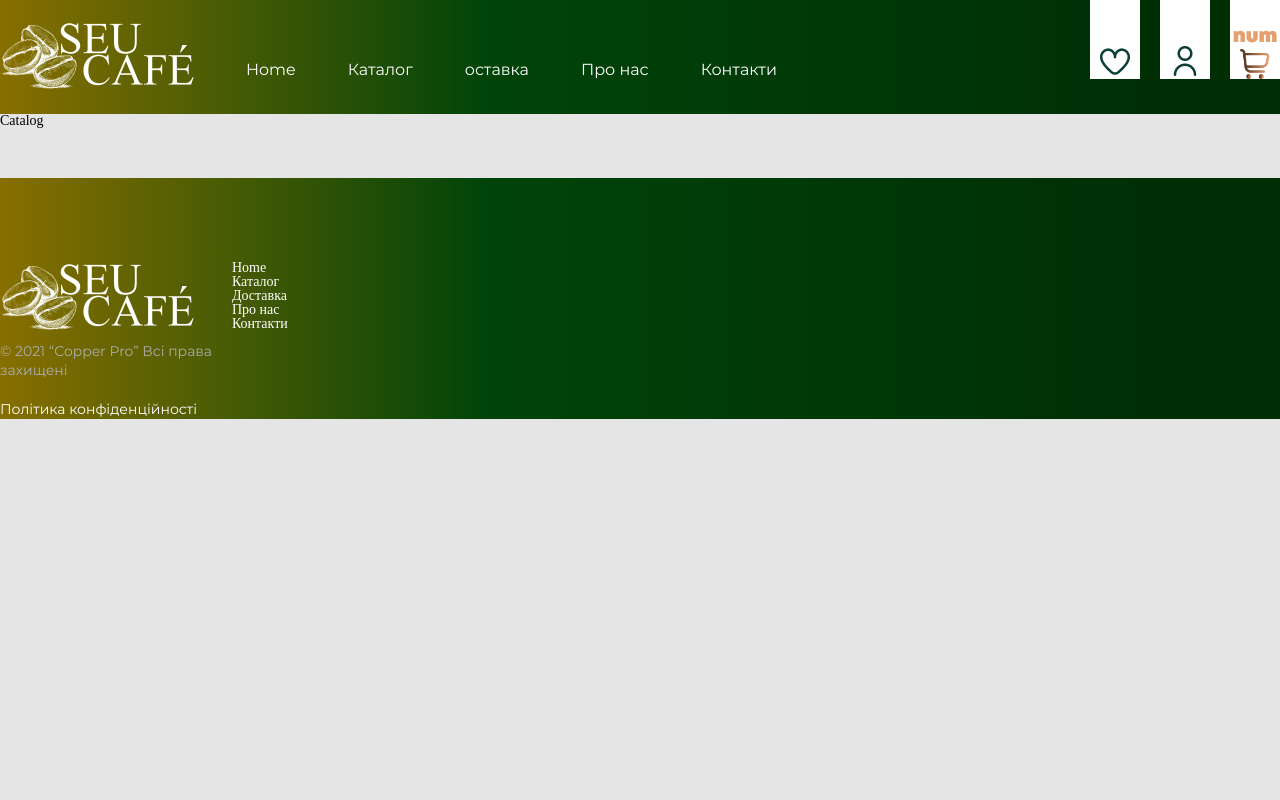
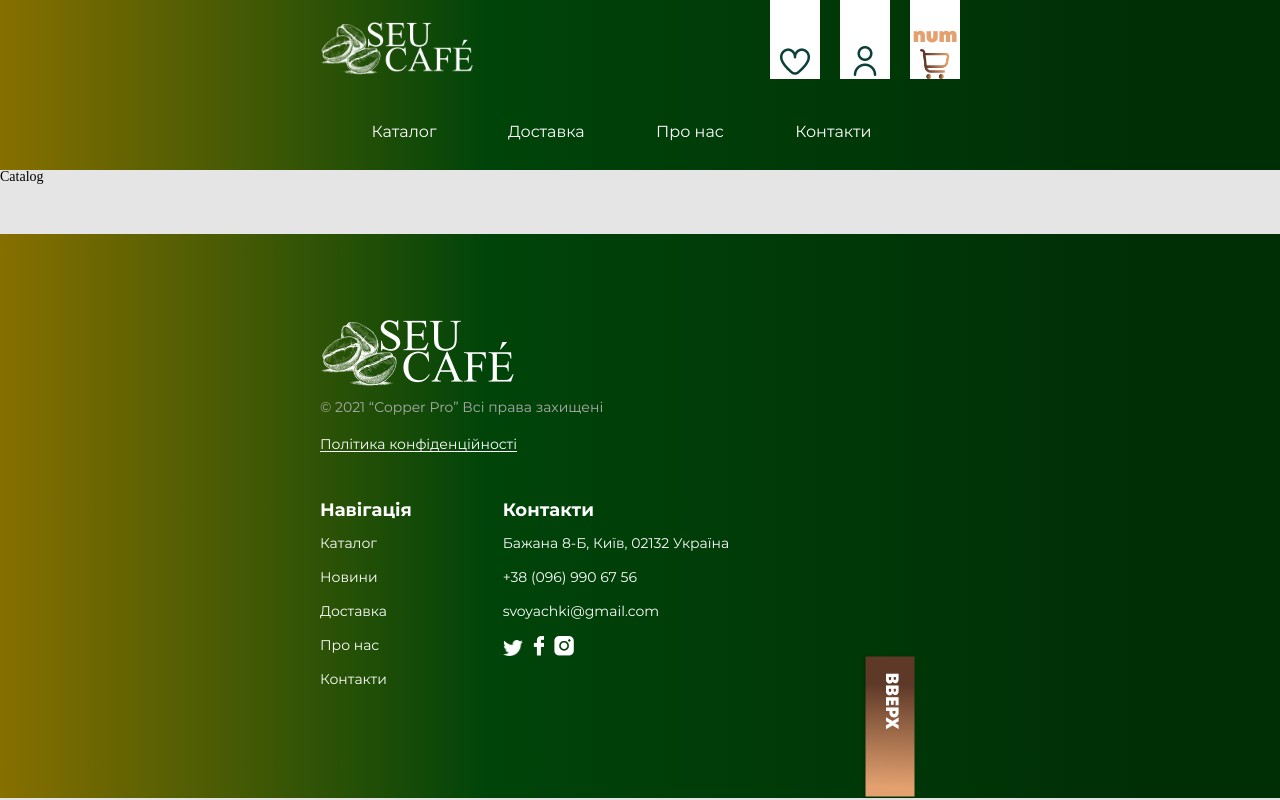
Before and after one commit to IgorDobryansky/final_project, a React (Vite) app: page /final_project/catalog in a window 1280 px wide. Built offline with nearby package versions, Linux system fonts and the light colour scheme.

Commit message:
completed work on the header and footer.

```diff
--- a/src/components/footer/Footer.jsx
+++ b/src/components/footer/Footer.jsx
@@ -1,11 +1,20 @@
 import React from "react";
 import { Link } from "react-router-dom";
+import Button from "@mui/material/Button";
 
 import "../../styles/_footer.scss";
 
 import mainLogo from "../../assets/images/footer/main-logo.png";
 
+import twitterLogo from "../../assets/images/footer/twitter-logo.png";
+import facebookLogo from "../../assets/images/footer/facebook-logo.png";
+import instagramLogo from "../../assets/images/footer/instagram-logo.png";
+
 function Footer() {
+  const scrollToTop = () => {
+    window.scrollTo({ top: 0, behavior: "smooth" });
+  };
+
   return (
     <div className="footer">
       <div className="footer-wrapper">
@@ -14,13 +23,15 @@ function Footer() {
           <p>© 2021 “Copper Pro” Всі права захищені</p>
           <Link to="/final_project/privacy">Політика конфіденційності</Link>
         </div>
+        <div className="navbar">
           <div className="nav">
+            <h1 className="nav__title">Навігація</h1>
             <ul>
               <li>
-              <Link to="/final_project">Home</Link>
+                <Link to="/final_project/catalog">Каталог</Link>
               </li>
               <li>
-              <Link to="/final_project/catalog">Каталог</Link>
+                <Link to="/final_project/news">Новини</Link>
               </li>
               <li>
                 <Link to="/final_project/delivery">Доставка</Link>
@@ -33,6 +44,43 @@ function Footer() {
               </li>
             </ul>
           </div>
+          <div className="contacts">
+            <h1 className="contacts__title">Контакти</h1>
+            <ul>
+              <li>Бажана 8-Б, Київ, 02132 Україна</li>
+              <li>+38 (096) 990 67 56</li>
+              <li>svoyachki@gmail.com</li>
+              <li>
+                <a href="https://www.twitter.com/">
+                  <img
+                    className="contacts-list__item-img"
+                    src={twitterLogo}
+                    alt=""
+                  />
+                </a>
+                <a href="https://www.facebook.com/">
+                  <img
+                    className="contacts-list__item-img facebook-img"
+                    src={facebookLogo}
+                    alt=""
+                  />
+                </a>
+                <a href="https://www.instagram.com/">
+                  <img
+                    className="contacts-list__item-img"
+                    src={instagramLogo}
+                    alt=""
+                  />
+                </a>
+              </li>
+            </ul>
+          </div>
+          <div className="ontop-wrapper">
+            <Button onClick={scrollToTop} variant="contained" color="primary">
+              ВВЕРХ
+            </Button>
+          </div>
+        </div>
       </div>
     </div>
   );
--- a/src/components/header/Header.jsx
+++ b/src/components/header/Header.jsx
@@ -1,4 +1,4 @@
-import React from "react";
+import React, { useState, useEffect, useRef } from "react";
 import { Link } from "react-router-dom";
 
 import "../../styles/_header.scss";
@@ -6,9 +6,32 @@ import "../../styles/_header.scss";
 import mainLogo from "../../assets/images/header/main-logo.png";
 import heartLogo from "../../assets/images/header/heart-logo.png";
 import cabinetLogo from "../../assets/images/header/cabinet-logo.png";
-import carttLogo from "../../assets/images/header/shopping-cart-logo.png";
+import cartLogo from "../../assets/images/header/shopping-cart-logo.png";
+
+import menuBtn from "../../assets/images/header/header-menu-btn.png";
 
 function Header() {
+  const [isMenuOpen, setMenuOpen] = useState(false);
+  const menuRef = useRef(null);
+
+  const toggleMenu = () => {
+    setMenuOpen(!isMenuOpen);
+  };
+
+  const handleOutsideClick = (event) => {
+    if (menuRef.current && !menuRef.current.contains(event.target)) {
+      setMenuOpen(false);
+    }
+  };
+
+  useEffect(() => {
+    document.addEventListener("click", handleOutsideClick);
+
+    return () => {
+      document.removeEventListener("click", handleOutsideClick);
+    };
+  }, []);
+
   return (
     <div className="header">
       <div className="header-wrapper">
@@ -18,13 +41,10 @@ function Header() {
         <div className="nav">
           <ul className="nav-list">
             <li>
-              <Link to="/final_project">Home</Link>
-            </li>
-            <li>
               <Link to="/final_project/catalog">Каталог</Link>
             </li>
             <li>
-              <Link to="/final_project/delivery">оставка</Link>
+              <Link to="/final_project/delivery">Доставка</Link>
             </li>
             <li>
               <Link to="/final_project/aboutUs">Про нас</Link>
@@ -33,28 +53,58 @@ function Header() {
               <Link to="/final_project/contacts">Контакти</Link>
             </li>
           </ul>
-
-          <ul className="nav-other">
+        </div>
+        <div className="pages">
+          <ul className="pages-list">
             <li>
-              <Link to="/final_project">
+              <Link to="/final_project/favorite">
                 <img src={heartLogo} alt="" />
               </Link>
             </li>
             <li>
-              <Link to="/final_project">
+              <Link to="/final_project/cabinet">
                 <img src={cabinetLogo} alt="" />
               </Link>
             </li>
             <li>
-              <Link to="/final_project">
+              <Link to="/final_project/cart">
                 <div>
                   <span>num</span>
-                  <img src={carttLogo} alt="" />
+                  <img src={cartLogo} alt="" />
                 </div>
               </Link>
             </li>
           </ul>
         </div>
+        <div className={`menu ${isMenuOpen ? "open" : ""}`} ref={menuRef}>
+          <button onClick={toggleMenu} type="button">
+            <img src={menuBtn} alt="" />
+          </button>
+          {isMenuOpen && (
+            <ul className="menu-list">
+              <li>
+                <Link to="/final_project/catalog">Каталог</Link>
+              </li>
+              <li>
+                <Link to="/final_project/delivery">Доставка</Link>
+              </li>
+              <li>
+                <Link to="/final_project/aboutUs">Про нас</Link>
+              </li>
+              <li>
+                <Link to="/final_project/contacts">Контакти</Link>
+              </li>
+              <li>
+                <Link to="/final_project/cart">Корзина</Link>
+              </li>
+              <p>
+                « Ми вчимо насолоджуватися кожною хвилиною »
+                <span>Степан Бандера</span>
+              </p>
+            </ul>
+          )}
+        </div>
+        {isMenuOpen && <div className="overlay" />}
       </div>
     </div>
   );
--- a/src/styles/_footer.scss
+++ b/src/styles/_footer.scss
@@ -10,15 +10,11 @@
   color: white;
   display: flex;
   justify-content: center;
-
-}
-
   .footer-wrapper {
     width: 1400px;
     display: flex;
-  padding-top: 83px;
-}
-
+    justify-content: space-between;
+    padding: 83px 0 47px 0;
     .privacy {
       display: flex;
       flex-direction: column;
@@ -40,8 +36,134 @@
         font-family: Montserrat;
         font-size: 14px;
         font-weight: 400;
+        letter-spacing: 0em;
+        text-align: left;
+        border-bottom: 1px solid white;
+      }
+    }
+    .navbar {
+      width: 70%;
+      display: flex;
+      justify-content: space-between;
+      .nav {
+        margin-left: 200px;
+        .nav__title {
+          color: white;
+          font-family: Montserrat;
+          font-size: 18px;
+          font-weight: 700;
+          line-height: 17px;
+          letter-spacing: 0em;
+          text-align: left;
+        }
+        li {
+          padding-top: 15px;
+          color: white;
+          font-family: Montserrat;
+          font-size: 14px;
+          font-weight: 400;
           line-height: 19px;
           letter-spacing: 0em;
           text-align: left;
+          a:hover {
+            text-decoration: underline;
           }
         }
+      }
+      .contacts {
+        .contacts__title {
+          color: white;
+          font-family: Montserrat;
+          font-size: 18px;
+          font-weight: 700;
+          line-height: 17px;
+          letter-spacing: 0em;
+          text-align: left;
+        }
+        li {
+          padding-top: 15px;
+          color: white;
+          font-family: Montserrat;
+          font-size: 14px;
+          font-weight: 400;
+          line-height: 19px;
+          letter-spacing: 0em;
+          text-align: left;
+
+          .contacts-list__item-img {
+            width: 20px;
+            margin-right: 10px;
+          }
+          .facebook-img {
+            width: 11px;
+          }
+        }
+      }
+      .ontop-wrapper {
+        margin-top: 200px;
+        display: flex;
+        justify-content: center;
+        align-items: flex-end;
+        button {
+          display: flex;
+          justify-content: flex-start;
+          height: 49px;
+          width: 140px;
+          border-radius: 0px;
+          background: linear-gradient(92.18deg, #5e3928 20.13%, #e4a16f 92.93%);
+          font-family: Mont;
+          font-size: 18px;
+          font-weight: 800;
+          line-height: 17px;
+          letter-spacing: 0em;
+          text-align: center;
+          transform: rotate(90deg);
+        }
+      }
+    }
+  }
+}
+
+@media screen and (min-width: 768px) and (max-width: 1399px) {
+  .footer {
+    .footer-wrapper {
+      width: 640px;
+      flex-direction: column;
+      align-items: flex-start;
+      .navbar {
+        width: 100%;
+        padding-top: 50px;
+        .nav {
+          margin-left: 0;
+        }
+      }
+    }
+  }
+}
+
+@media screen and (min-width: 320px) and (max-width: 767px) {
+  .footer {
+    .footer-wrapper {
+      padding-top: 30px;
+      width: 290px;
+      flex-direction: column;
+      align-items: flex-start;
+      .navbar {
+        display: grid;
+        grid-template-columns: repeat(2, 140px);
+        grid-row-gap: 0px;
+        padding-top: 50px;
+        .nav {
+          margin-left: 0;
+        }
+        .ontop-wrapper {
+          margin-top: 70px;
+          position: relative;
+          button {
+            left: 193px;
+          }
+        }
+      }
+    }
+  }
+}
--- a/src/styles/_header.scss
+++ b/src/styles/_header.scss
@@ -12,13 +12,17 @@
   .header-wrapper {
     width: 1400px;
     display: flex;
+    .menu {
+      display: none;
+    }
+    .logo {
+      width: 153px;
+      height: 96px;
       .logo-element {
-      width: 194px;
+        width: 153px;
         padding: 20px 0;
       }
     }
-}
-
     .nav {
       width: 100%;
       display: flex;
@@ -30,10 +34,14 @@
           font-family: "Montserrat";
           font-weight: 400;
           font-size: 16px;
+          a:hover {
+            color: rgb(163, 106, 0);
+            text-decoration: underline;
           }
         }
-
-  .nav-other {
+      }
+    }
+    .pages-list {
       width: 190px;
       margin-bottom: 35px;
       display: flex;
@@ -45,7 +53,6 @@
         justify-content: center;
         align-items: flex-end;
         img {
-        margin-top: 40px;
           width: 30px;
         }
         div {
@@ -70,3 +77,119 @@
       }
     }
   }
+}
+
+@media screen and (min-width: 768px) and (max-width: 1399px) {
+  .header {
+    .header-wrapper {
+      width: 640px;
+      display: flex;
+      justify-content: space-between;
+      position: relative;
+      .nav {
+        padding-top: 170px;
+        justify-content: center;
+        .nav-list {
+          width: 500px;
+          position: absolute;
+          bottom: 30px;
+          display: flex;
+          justify-content: space-between;
+          li {
+            padding: 0;
+          }
+        }
+      }
+    }
+  }
+}
+@media screen and (min-width: 320px) and (max-width: 767px) {
+  .header {
+    .header-wrapper {
+      width: 320px;
+      justify-content: space-between;
+      align-items: flex-start;
+      .menu {
+        display: block;
+        button {
+          height: 42px;
+          img {
+            width: 60px;
+          }
+        }
+        .menu-list {
+          display: flex;
+          flex-direction: column;
+          justify-content: space-around;
+          position: fixed;
+          top: 0;
+          right: 0;
+          width: 55%;
+          height: 100vh;
+          z-index: 2;
+          background: linear-gradient(92.18deg, #e4a16f 20.13%, #5e3928 92.93%);
+          li {
+            font-family: Montserrat;
+            font-size: 24px;
+            font-weight: 400;
+            line-height: 15px;
+            letter-spacing: 0em;
+            text-align: start;
+            margin: 15px 0 0 5px;
+          }
+          p {
+            display: flex;
+            flex-direction: column;
+            padding-top: 150px;
+            font-family: Montserrat;
+            font-size: 10px;
+            font-weight: 400;
+            line-height: 15px;
+            letter-spacing: 0em;
+            text-align: start;
+            margin: 15px 0 0 5px;
+            span {
+              font-size: 12px;
+              font-weight: 500;
+              margin-left: 10px;
+            }
+          }
+        }
+      }
+      .logo {
+        .logo-element {
+          width: 124px;
+        }
+      }
+      .nav {
+        display: none;
+      }
+      .pages {
+        .pages-list {
+          width: 130px;
+          justify-content: space-evenly;
+          li {
+            width: 35px;
+            &:last-child {
+              display: none;
+            }
+            a {
+              margin-top: 40px;
+            }
+            img {
+              width: 21px;
+            }
+          }
+        }
+      }
+      .overlay {
+        position: fixed;
+        top: 0;
+        left: 0;
+        width: 100%;
+        height: 100%;
+        background-color: transparent;
+      }
+    }
+  }
+}
```
Also changed, not shown: src/assets/images/header/header-menu-btn.png (added). Lines whose indentation alone changed are shown as unchanged.
